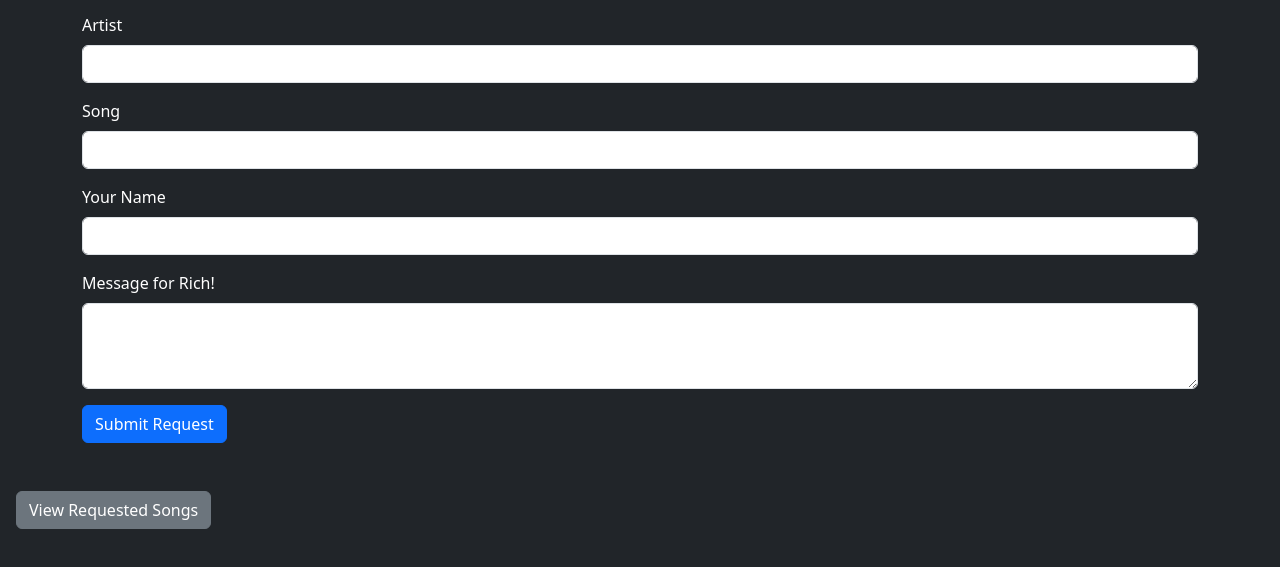
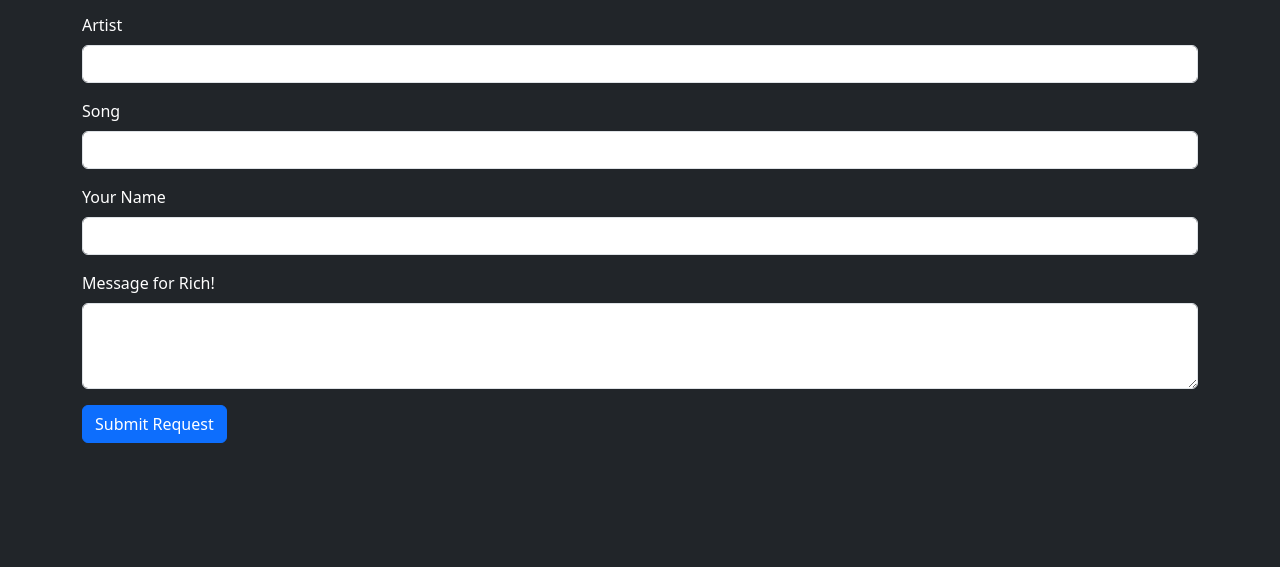
Before and after one commit to tomhall82/dj-request-meltdown, a plain HTML site: page index.html in a window 1280 px wide. Shown: the part 99-666 px from the top of the page. Drawn offline with nearby package versions, Linux system fonts and the light colour scheme.

Commit message:
removed view request button

```diff
--- a/index.html
+++ b/index.html
@@ -34,8 +34,6 @@
       <button type="submit" class="btn btn-primary">Submit Request</button>
     </form>
 
-    <a href="requests.html" class="btn btn-secondary">View Requested Songs</a>
-
     <!-- Link to the external JavaScript file -->
     <script src="/assets/script.js"></script>
   </body>
```
